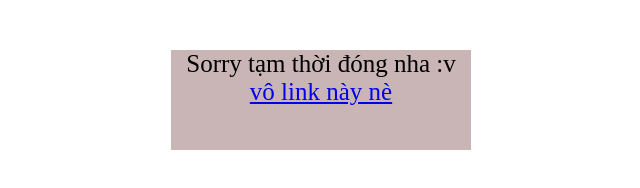
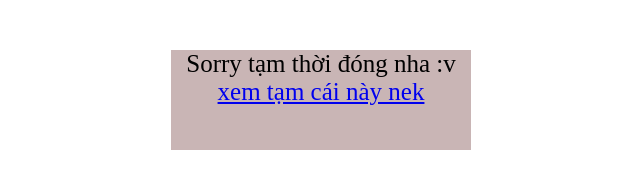
Before and after one commit to achin62/ptn, a plain HTML site: page index.html in a window 1280 px wide. Shown: the whole page, without its empty margins (319-959 px from the left). Drawn offline with Linux system fonts and the light colour scheme.

Commit message:
Update index.html

```diff
--- a/index.html
+++ b/index.html
@@ -10,7 +10,7 @@
     <div style="height: 100px; width: 300px; background: rgb(201, 181, 181);
     font-size: 25px; margin: 0 auto 0; margin-top: 50px;text-align: center;">
         Sorry tạm thời đóng nha :v
-        <a href="achin62.github.io/nhg/">vô link này nè</a>
+        <a href="achin62.github.io/nhg/">xem tạm cái này nek</a>
     </div>
 </body>
 </html>
```
